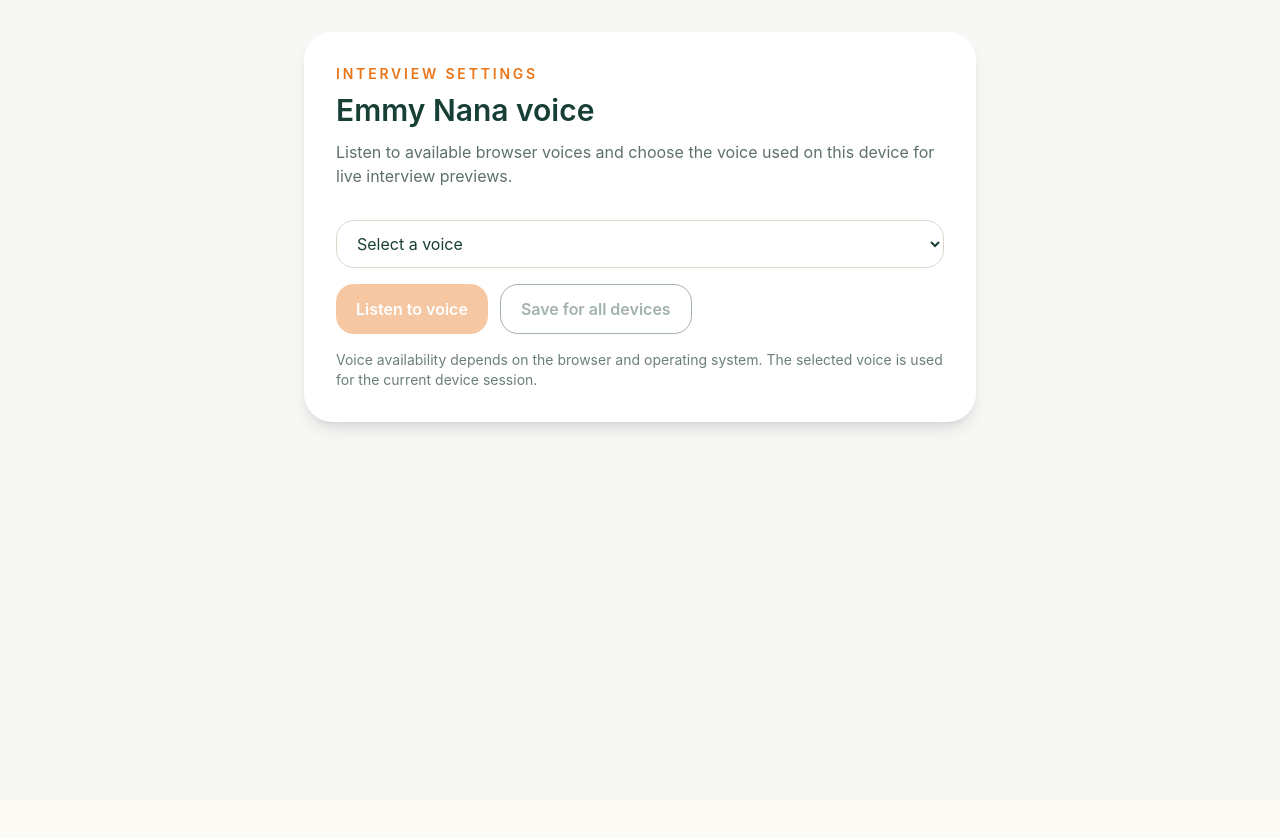
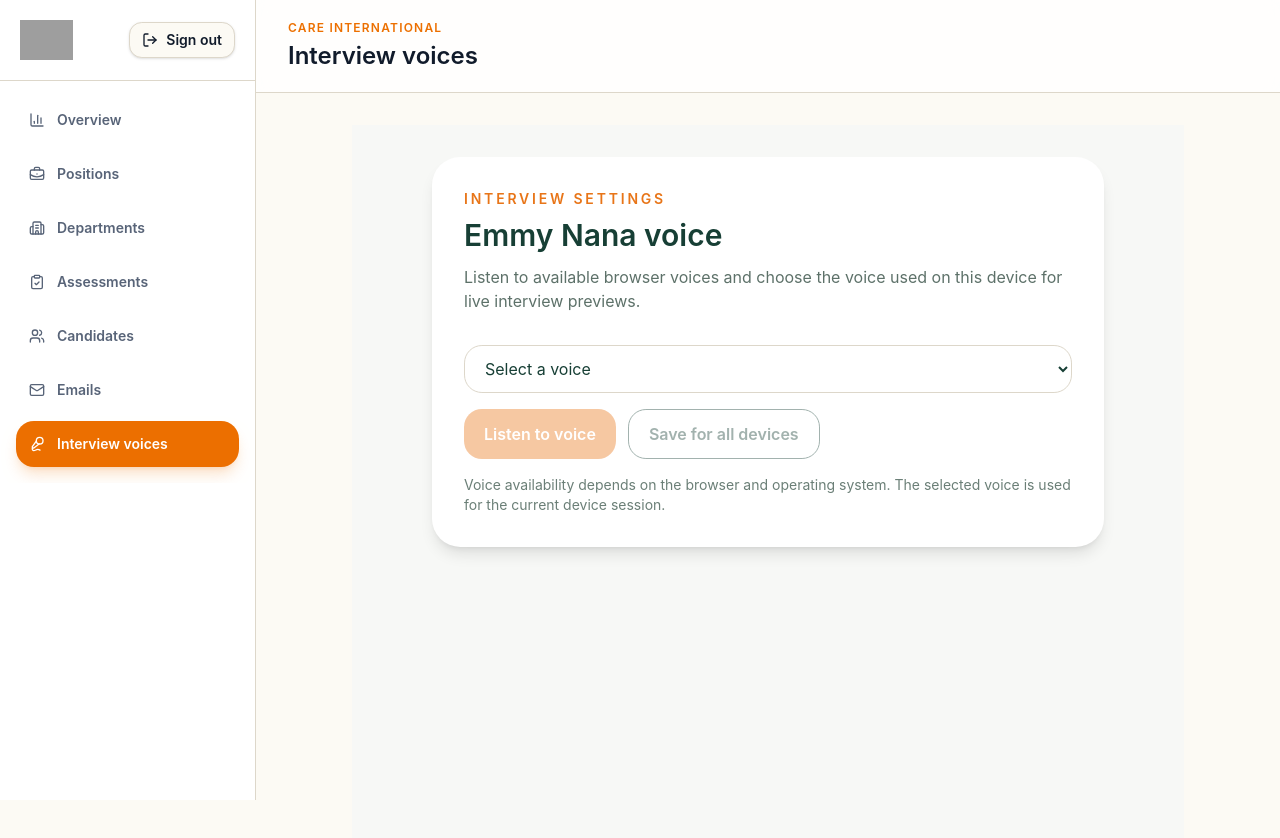
Before and after one commit to Ligawa/care-assessment-mail-system-, a Next.js app: page /admin/interview-voices in a window 1280 px wide. Shown: the top 838 px of the page. Before the commit the page ends 800 px from the top, so only its background shows below. Built offline with nearby package versions, Linux system fonts and the light colour scheme; no server answers; the database is empty; grey boxes are pictures that could not be loaded.

Commit message:
Add sidebar navigation to new admin pages

```diff
--- a/app/admin/interview-voices/page.tsx
+++ b/app/admin/interview-voices/page.tsx
@@ -1,3 +1,6 @@
+import AdminSidebar from '@/components/admin-sidebar'
 import AdminVoiceSelector from '@/components/admin-voice-selector'
 
-export default function InterviewVoicesPage() { return <AdminVoiceSelector /> }
+export default function InterviewVoicesPage() {
+  return <main className="min-h-screen bg-background lg:flex"><AdminSidebar /><section className="min-w-0 flex-1"><header className="border-b border-border bg-card/80 px-5 py-5 backdrop-blur lg:px-8"><p className="text-xs font-semibold uppercase tracking-widest text-primary">CARE International</p><h1 className="mt-1 text-2xl font-semibold">Interview voices</h1></header><div className="mx-auto max-w-4xl p-5 lg:p-8"><AdminVoiceSelector /></div></section></main>
+}
--- /dev/null
+++ b/components/admin-sidebar.tsx
@@ -0,0 +1,27 @@
+'use client'
+
+import Link from 'next/link'
+import { usePathname } from 'next/navigation'
+import { BarChart3, BriefcaseBusiness, Building2, ClipboardCheck, LogOut, Mail, Mic2, Users } from 'lucide-react'
+import { createClient } from '@/lib/supabase/client'
+
+const logo = 'https://hebbkx1anhila5yf.public.blob.vercel-storage.com/Care%20Intl%20logo-8dXiV9R7mb3d8yCbmDLtahqHcQJ2Xm.png'
+const items = [
+  { label: 'Overview', href: '/admin', icon: BarChart3 },
+  { label: 'Positions', href: '/admin?section=Positions', icon: BriefcaseBusiness },
+  { label: 'Departments', href: '/admin?section=Departments', icon: Building2 },
+  { label: 'Assessments', href: '/admin?section=Assessments', icon: ClipboardCheck },
+  { label: 'Candidates', href: '/admin?section=Candidates', icon: Users },
+  { label: 'Emails', href: '/admin?section=Emails', icon: Mail },
+  { label: 'Interview voices', href: '/admin/interview-voices', icon: Mic2 },
+]
+
+export default function AdminSidebar() {
+  const pathname = usePathname()
+  const supabase = createClient()
+  async function logout() { await supabase.auth.signOut(); window.location.href = '/admin/login' }
+  return <aside className="flex w-full shrink-0 flex-col border-b border-border bg-card lg:sticky lg:top-0 lg:h-screen lg:w-64 lg:border-b-0 lg:border-r">
+    <div className="flex items-center justify-between gap-3 border-b border-border px-5 py-5"><Link href="/admin"><img src={logo} alt="CARE International" className="h-10 w-auto" /></Link><button type="button" onClick={logout} title="Sign out" aria-label="Sign out" className="inline-flex h-9 items-center gap-2 rounded-lg border border-border bg-background px-3 text-sm font-semibold text-foreground shadow-sm hover:bg-muted"><LogOut className="size-4" /><span className="hidden sm:inline">Sign out</span></button></div>
+    <nav className="flex gap-2 overflow-x-auto p-4 lg:flex-col">{items.map(item => { const Icon = item.icon; const active = item.href === '/admin/interview-voices' ? pathname === item.href : pathname === '/admin' && item.href.includes('section=') ? false : item.href === '/admin' && pathname === '/admin'; return <Link key={item.label} href={item.href} aria-current={active ? 'page' : undefined} className={`group flex items-center gap-3 rounded-xl border px-3 py-3 text-left text-sm font-semibold transition-all ${active ? 'border-primary/30 bg-primary text-primary-foreground shadow-lg shadow-primary/20' : 'border-transparent text-muted-foreground hover:border-border hover:bg-muted hover:text-foreground'}`}><Icon className="size-4 transition-transform group-hover:scale-110" />{item.label}</Link> })}</nav>
+  </aside>
+}
```
